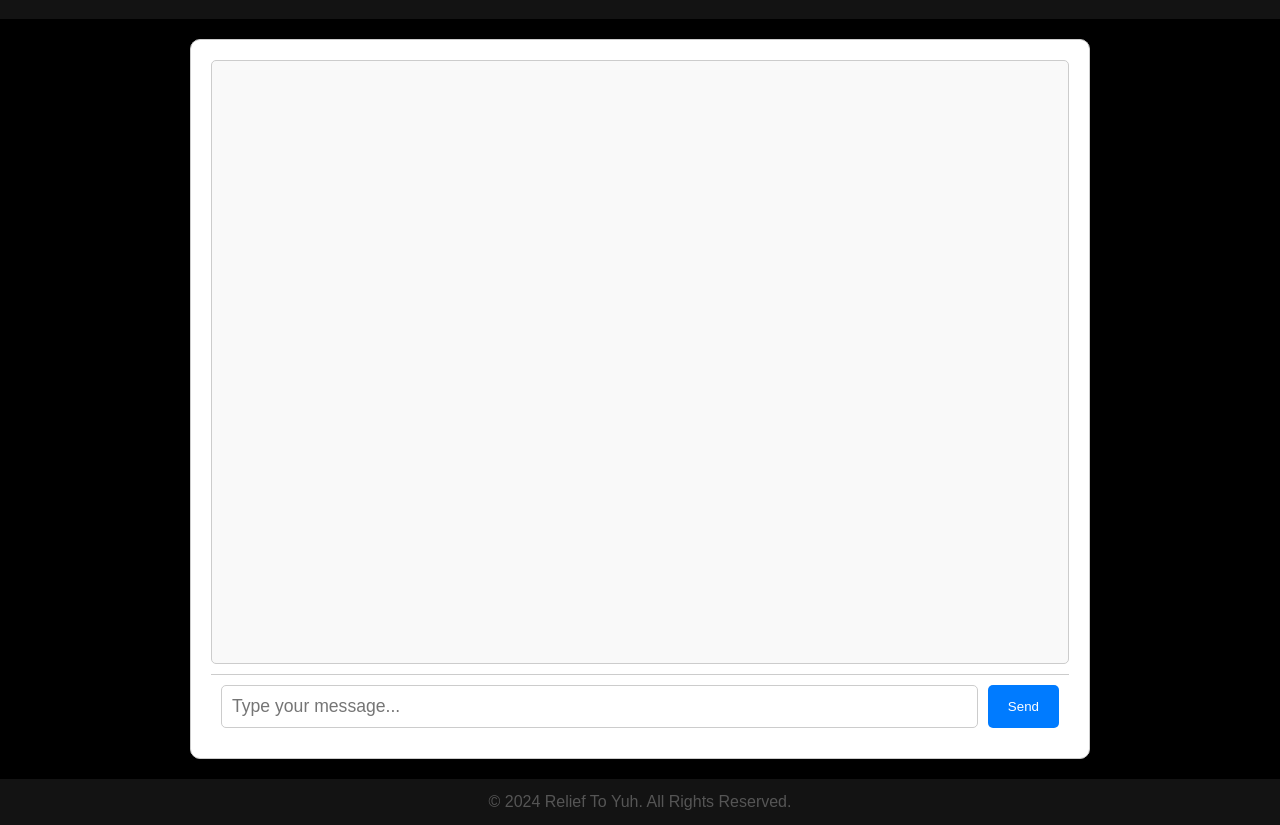
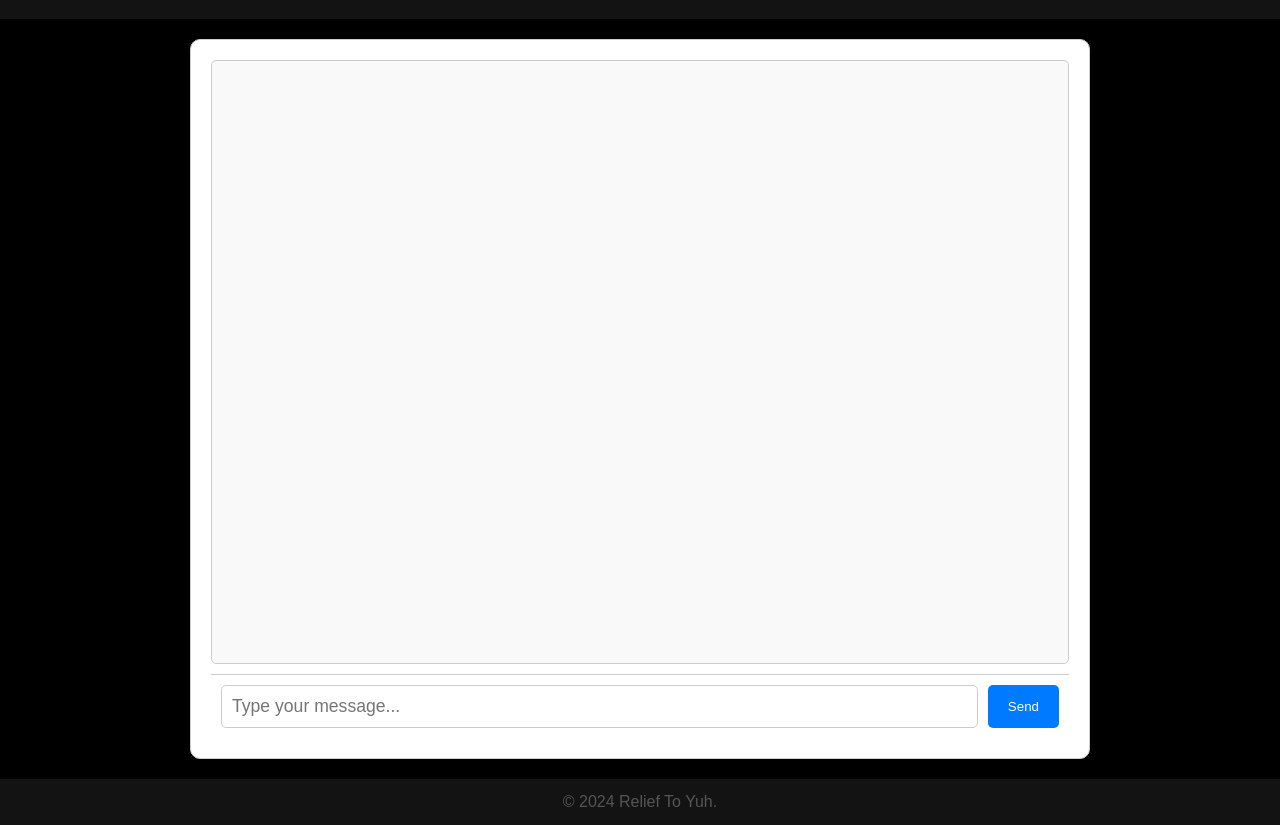
Before and after one commit to Sherlockabc731101/ReliefToYuah, a plain HTML site: page chat.html in a window 1280 px wide. Shown: the part 61-886 px from the top of the page. Drawn offline with Linux system fonts and the light colour scheme.

Commit message:
No all rights reserved chat.html

```diff
--- a/chat.html
+++ b/chat.html
@@ -30,7 +30,7 @@
     </div>
 
     <footer>
-        <p>&copy; 2024 Relief To Yuh. All Rights Reserved.</p>
+        <p>&copy; 2024 Relief To Yuh.</p>
     </footer>
 
     <script src="scripts.js"></script>
```
